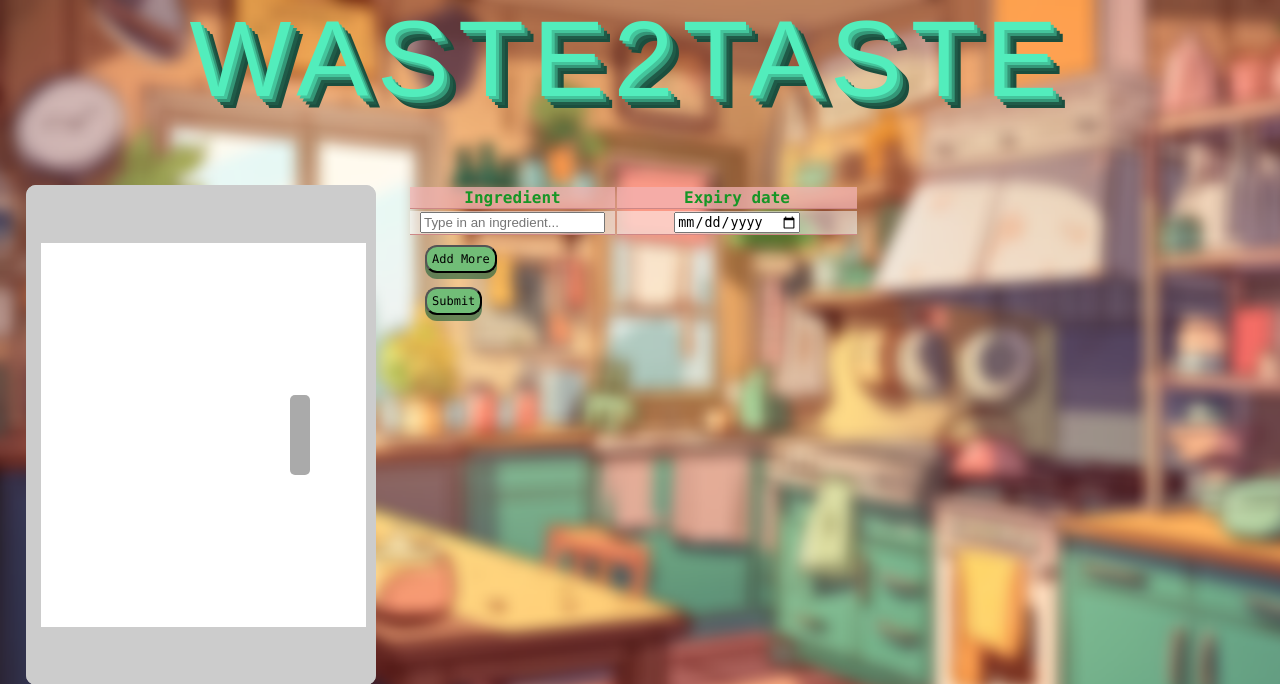
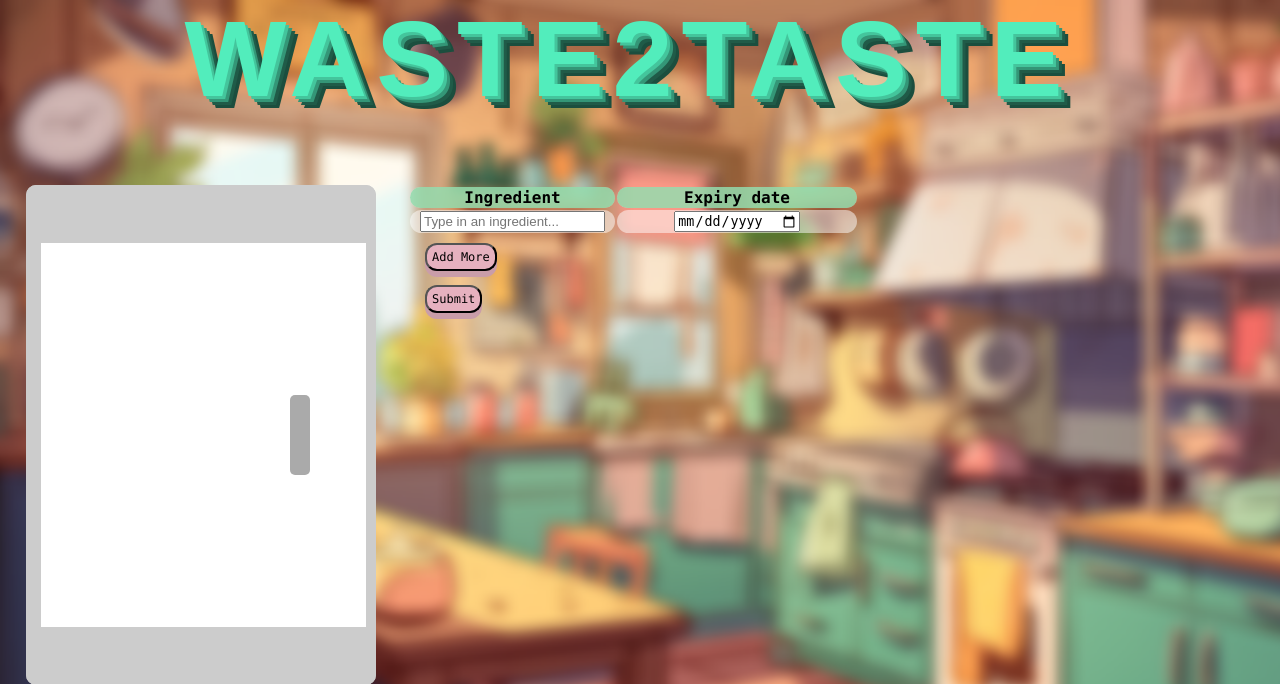
Before and after one commit to NathanielFactor/codeJam, a Flask app: page / in a window 1280 px wide. Shown: the top 684 px of the page. Run offline with Flask 3, Linux system fonts and the light colour scheme; data comes from the database, SQL or seed files in the repository.

Commit message:
table style

```diff
--- a/static/styles/style.css
+++ b/static/styles/style.css
@@ -34,7 +34,7 @@
     text-shadow: 3px 3px 0 var(--color-secondary), 6px 6px 0 var(--color-tertiary),
       9px 9px var(--color-quaternary), 12px 12px 0 var(--color-quinary);
     font-family: bungee, sans-serif;
-    font-weight: 400;
+    font-weight: bold;
     text-transform: uppercase;
     font-size: calc(2rem + 5vw);
     text-align: center;
@@ -191,26 +191,26 @@
   th, td {
     padding-left: 10px;
     padding-right: 10px;
-    border-bottom: 1px solid #cd8787;
+    border-radius: 12px;
   }
 
   tr {
-    background-color: rgba(255, 255, 255, 0.506)
-
+    background-color: rgba(255, 255, 255, 0.506);
+    border-radius: 12px;
   }
 
-  tr:hover {background-color: rgba(229, 162, 157, 0.56);}
+  tr:hover {background-color: rgba(131, 234, 171, 0.664);}
 
   th {
-    background-color: rgba(234, 131, 131, 0.444);
-    color: rgb(23, 150, 38);
+    background-color: rgba(119, 213, 155, 0.664);
+    color: rgb(0, 0, 0);
   }
 
   button {
     font-family: "Lucida Console", monospace;
     border-radius: 12px;
     font-size: 16px;
-    background-color: rgb(113, 189, 119);
+    background-color: rgb(230, 177, 191);
     color: rgb(0, 0, 0);
     display: inline-block;
     text-align: center;
@@ -218,7 +218,7 @@
     transition: all 0.5s;
     cursor: pointer;
     margin: 5px;
-    box-shadow: 0 6px rgba(67, 113, 71, 0.774);
+    box-shadow: 0 6px rgb(201, 157, 169);
     font-size: 12px;
   }
 
@@ -228,7 +228,7 @@
 }
 
 button:active {
-    box-shadow: 0 6px rgba(67, 113, 71, 0.774);
+    box-shadow: 0 6px rgb(183, 137, 149);
     transform: translateY(4px);
   }
   .custom_table {
--- a/style.css
+++ b/style.css
@@ -118,14 +118,14 @@
     background-color: rgba(255, 255, 255, 0.747)
   }
 
-  tr:hover {background-color: rgba(229, 162, 157, 0.56);}
+  tr:hover {background-color: rgba(131, 234, 171, 0.664);}
 
   tr:hover th {
     background-color: initial; /* or transparent, or any other style you prefer */
   }
 
   th {
-    background-color: rgba(234, 131, 131, 0.444);
+    background-color: rgba(119, 213, 155, 0.664);
     color: rgb(0, 0, 0);
   }
 
--- a/templates/base.html
+++ b/templates/base.html
@@ -253,9 +253,9 @@
             document.getElementById("iList").value += ingredient + ",";
             document.getElementById("eList").value += expdate + ",";
             tbody.innerHTML += `
-            <tr style="background-color: transparent;">
-                <td style="border-bottom: 1px solid black; border-spacing: 0;">${ingredient}</td>
-                <td style="border-bottom: 1px solid black; border-spacing: 0;">${expdate}</td>
+            <tr style="background-color: rgb(255, 255, 255, 0.506);">
+                <td style="border-bottom: none; border-spacing: 0;">${ingredient}</td>
+                <td style="border-bottom: none; border-spacing: 0;">${expdate}</td>
                 <td style="border-bottom: none; border-spacing: 0;" id="${counter}"><button class = "deleteBtn">Delete</button></td>
             </tr>
             `;
```
